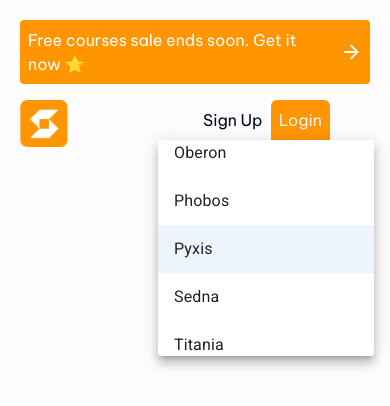
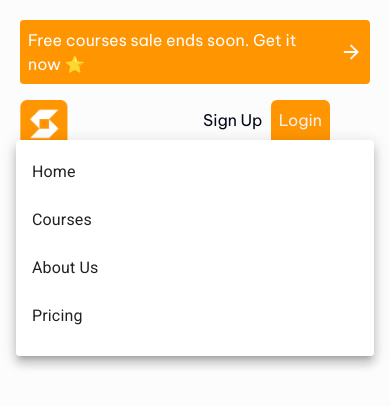
Before and after one commit to ManuelAlejandro93/innovarte, a React (Vite) app: page / in a window 390 px wide. Both pictures are taken after a click on the button "more". Shown: the top 406 px of the page. Built offline with nearby package versions, Linux system fonts and the light colour scheme; some icons are missing; what tailwindcss-animated would draw is missing.

Commit message:
creo que tengo el header responsive

```diff
--- a/src/Components/Header/HambMenu.tsx
+++ b/src/Components/Header/HambMenu.tsx
@@ -4,22 +4,7 @@ import MenuItem from '@mui/material/MenuItem';
 import AppsIcon from '@mui/icons-material/Apps';
 import { useState } from 'react';
 
-const options = [
-  'None',
-  'Atria',
-  'Callisto',
-  'Dione',
-  'Ganymede',
-  'Hangouts Call',
-  'Luna',
-  'Oberon',
-  'Phobos',
-  'Pyxis',
-  'Sedna',
-  'Titania',
-  'Triton',
-  'Umbriel'
-];
+const options = ['Home', 'Courses', 'About Us', 'Pricing', 'Contact'];
 
 const ITEM_HEIGHT = 48;
 
@@ -54,7 +39,7 @@ export const HambMenu = () => {
           paper: {
             style: {
               maxHeight: ITEM_HEIGHT * 4.5,
-              width: '20ch'
+              width: '40ch'
             }
           },
           list: {
```
